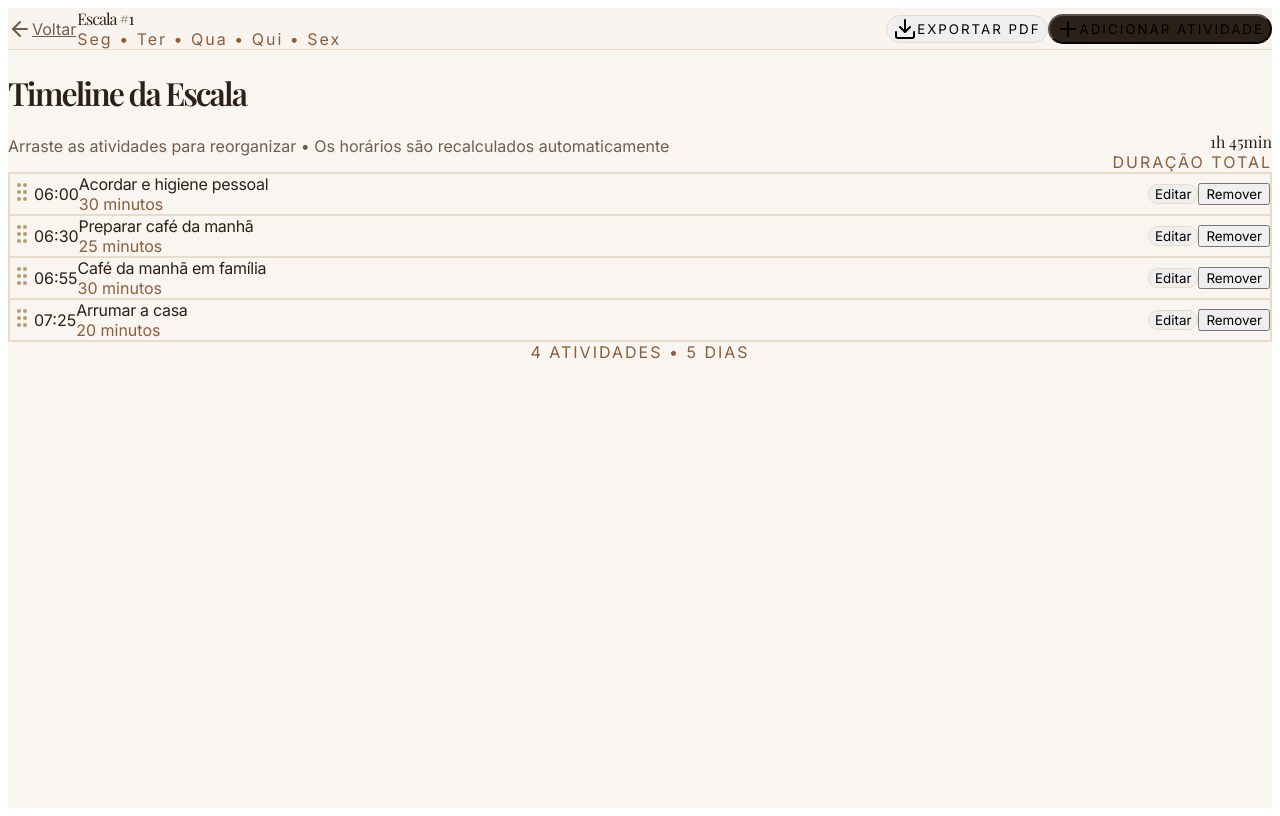
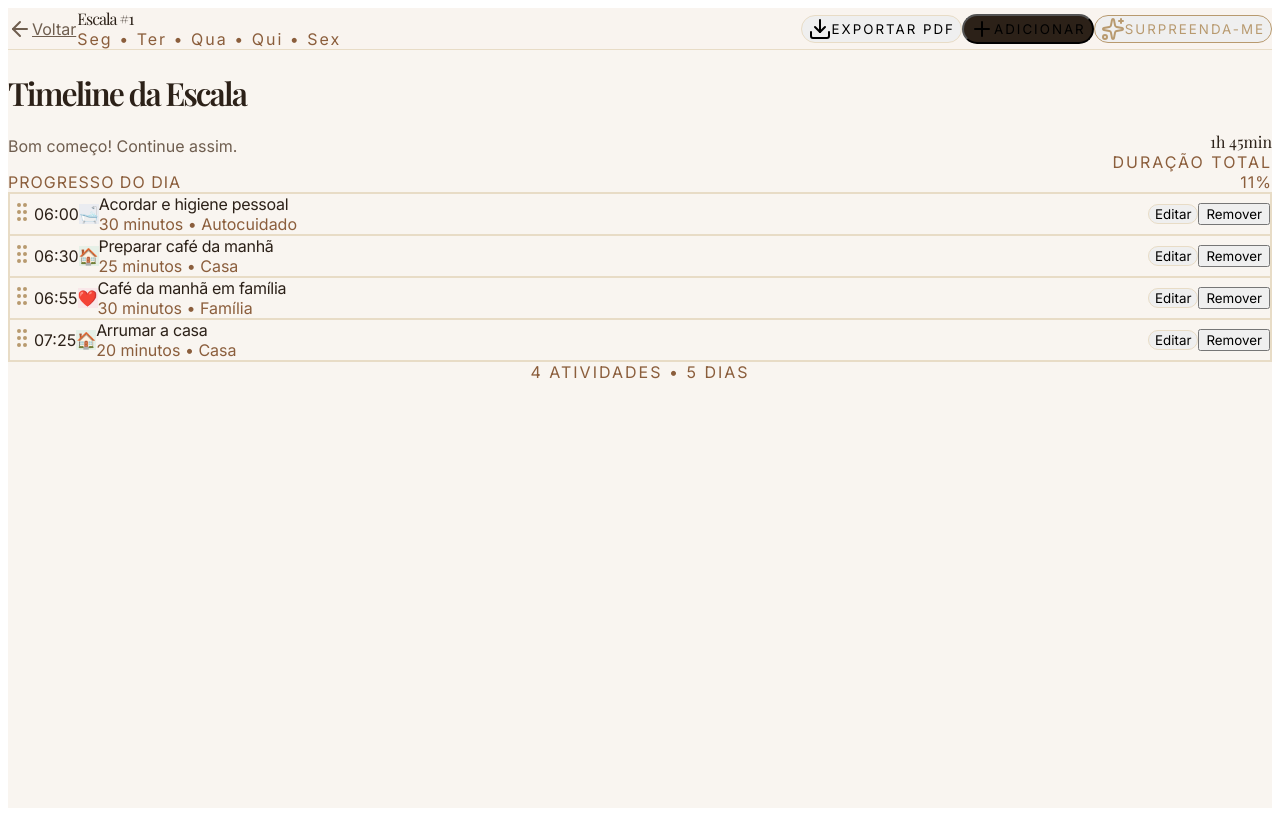
Before and after one commit to italo0machado/rotina-em-casa, a React (Vite) app in the folder frontend/: page /escala/1 in a window 1280 px wide. Built offline with nearby package versions, Linux system fonts and the light colour scheme.

Commit message:
feat(timeline): cores por tipo + Surpreenda-me + mensagem dinâmica + barra de progresso

```diff
--- a/frontend/src/pages/EscalaEditor.tsx
+++ b/frontend/src/pages/EscalaEditor.tsx
@@ -1,5 +1,5 @@
 import { useParams, Link, useLocation } from 'react-router-dom';
-import { ArrowLeft, Download, Plus, Clock, GripVertical } from 'lucide-react';
+import { ArrowLeft, Download, Plus, Clock, GripVertical, Sparkles } from 'lucide-react';
 import { useState } from 'react';
 import {
   DragDropContext,
@@ -13,6 +13,7 @@ interface Atividade {
   nome: string;
   duracao: number;
   horario?: string;
+  tipo?: 'autocuidado' | 'casa' | 'movimento' | 'estudo' | 'familia';
 }
 
 interface Escala {
@@ -20,6 +21,22 @@ interface Escala {
   nome: string;
   dias: string[];
 }
+
+const TIPO_CONFIG = {
+  autocuidado: { cor: '#3b82f6', label: 'Autocuidado', icone: '🛁' },
+  casa:        { cor: '#10b981', label: 'Casa',        icone: '🏠' },
+  movimento:   { cor: '#f59e0b', label: 'Movimento',   icone: '🏃' },
+  estudo:      { cor: '#8b5cf6', label: 'Estudo',      icone: '📚' },
+  familia:     { cor: '#ec4899', label: 'Família',     icone: '❤️' },
+};
+
+const MENSAGENS_MOTIVACIONAIS = [
+  "Bom começo! Continue assim.",
+  "Você está indo muito bem!",
+  "Ótimo ritmo! A casa agradece.",
+  "Quase lá! Está ficando lindo.",
+  "Dia organizado é dia feliz.",
+];
 
 function formatTime(minutes: number): string {
   const hours = Math.floor(minutes / 60);
@@ -29,13 +46,28 @@ function formatTime(minutes: number): string {
 
 function recalculateHorarios(atividades: Atividade[], startHour = 6): Atividade[] {
   let currentMinutes = startHour * 60;
-
   return atividades.map((atividade) => {
     const horario = formatTime(currentMinutes);
     currentMinutes += atividade.duracao;
     return { ...atividade, horario };
   });
 }
+
+function getMensagemMotivacional(progresso: number): string {
+  if (progresso < 20) return MENSAGENS_MOTIVACIONAIS[0];
+  if (progresso < 40) return MENSAGENS_MOTIVACIONAIS[1];
+  if (progresso < 70) return MENSAGENS_MOTIVACIONAIS[2];
+  if (progresso < 95) return MENSAGENS_MOTIVACIONAIS[3];
+  return MENSAGENS_MOTIVACIONAIS[4];
+}
+
+const ATIVIDADES_SUGERIDAS = [
+  { nome: "Alongamento matinal", duracao: 15, tipo: 'movimento' as const },
+  { nome: "Ler 20 páginas", duracao: 25, tipo: 'estudo' as const },
+  { nome: "Jogar com as crianças", duracao: 30, tipo: 'familia' as const },
+  { nome: "Organizar a geladeira", duracao: 20, tipo: 'casa' as const },
+  { nome: "Meditação de 10 minutos", duracao: 10, tipo: 'autocuidado' as const },
+];
 
 export default function EscalaEditor() {
   const { id } = useParams();
@@ -50,14 +82,22 @@ export default function EscalaEditor() {
   });
 
   const [atividades, setAtividades] = useState<Atividade[]>(() => {
-    const iniciais = [
-      { id: 1, nome: "Acordar e higiene pessoal", duracao: 30 },
-      { id: 2, nome: "Preparar café da manhã", duracao: 25 },
-      { id: 3, nome: "Café da manhã em família", duracao: 30 },
-      { id: 4, nome: "Arrumar a casa", duracao: 20 },
+    const iniciais: Atividade[] = [
+      { id: 1, nome: "Acordar e higiene pessoal", duracao: 30, tipo: 'autocuidado' },
+      { id: 2, nome: "Preparar café da manhã", duracao: 25, tipo: 'casa' },
+      { id: 3, nome: "Café da manhã em família", duracao: 30, tipo: 'familia' },
+      { id: 4, nome: "Arrumar a casa", duracao: 20, tipo: 'casa' },
     ];
     return recalculateHorarios(iniciais);
   });
+
+  const totalMinutos = atividades.reduce((sum, a) => sum + a.duracao, 0);
+  const totalHoras = Math.floor(totalMinutos / 60);
+  const minutosRestantes = totalMinutos % 60;
+
+  // Progresso do dia (considerando 16h = 960 minutos como dia útil)
+  const progresso = Math.min(Math.round((totalMinutos / 960) * 100), 100);
+  const mensagem = getMensagemMotivacional(progresso);
 
   const onDragEnd = (result: DropResult) => {
     if (!result.destination) return;
@@ -66,8 +106,7 @@ export default function EscalaEditor() {
     const [reorderedItem] = items.splice(result.source.index, 1);
     items.splice(result.destination.index, 0, reorderedItem);
 
-    const reorderedWithHorarios = recalculateHorarios(items);
-    setAtividades(reorderedWithHorarios);
+    setAtividades(recalculateHorarios(items));
   };
 
   const adicionarAtividade = () => {
@@ -75,9 +114,20 @@ export default function EscalaEditor() {
       id: Date.now(),
       nome: "Nova atividade",
       duracao: 20,
+      tipo: 'casa',
     };
-    const atualizadas = recalculateHorarios([...atividades, nova]);
-    setAtividades(atualizadas);
+    setAtividades(recalculateHorarios([...atividades, nova]));
+  };
+
+  const surpreendaMe = () => {
+    const sugerida = ATIVIDADES_SUGERIDAS[Math.floor(Math.random() * ATIVIDADES_SUGERIDAS.length)];
+    const nova: Atividade = {
+      id: Date.now(),
+      nome: sugerida.nome,
+      duracao: sugerida.duracao,
+      tipo: sugerida.tipo,
+    };
+    setAtividades(recalculateHorarios([...atividades, nova]));
   };
 
   const removerAtividade = (id: number) => {
@@ -104,10 +154,6 @@ export default function EscalaEditor() {
     setAtividades(recalculateHorarios(atualizadas));
   };
 
-  const totalMinutos = atividades.reduce((sum, a) => sum + a.duracao, 0);
-  const totalHoras = Math.floor(totalMinutos / 60);
-  const minutosRestantes = totalMinutos % 60;
-
   return (
     <div className="min-h-screen bg-[#f9f5f0] text-[#2c2118]">
       {/* Navbar */}
@@ -131,23 +177,46 @@ export default function EscalaEditor() {
               onClick={adicionarAtividade}
               className="flex items-center gap-2 px-6 py-2.5 bg-[#2c2118] text-white rounded-full text-sm tracking-[2px] hover:bg-[#3f2a1d] transition"
             >
-              <Plus className="w-4 h-4" /> ADICIONAR ATIVIDADE
+              <Plus className="w-4 h-4" /> ADICIONAR
+            </button>
+            <button
+              onClick={surpreendaMe}
+              className="flex items-center gap-2 px-6 py-2.5 border border-[#b89a6f] text-[#b89a6f] rounded-full text-sm tracking-[2px] hover:bg-[#b89a6f] hover:text-white transition"
+            >
+              <Sparkles className="w-4 h-4" /> SURPREENDA-ME
             </button>
           </div>
         </div>
       </nav>
 
       <div className="max-w-5xl mx-auto px-8 py-12">
-        <div className="mb-8 flex items-end justify-between">
+        {/* Cabeçalho com mensagem e progresso */}
+        <div className="mb-8">
+          <div className="flex items-end justify-between mb-4">
             <div>
               <h1 className="font-serif text-5xl tracking-[-2px]">Timeline da Escala</h1>
-            <p className="text-[#6f5e4f] mt-2">Arraste as atividades para reorganizar • Os horários são recalculados automaticamente</p>
+              <p className="text-[#6f5e4f] mt-2 text-lg">{mensagem}</p>
             </div>
             <div className="text-right">
               <div className="text-3xl font-serif tracking-tighter text-[#2c2118]">
                 {totalHoras}h{minutosRestantes > 0 ? ` ${minutosRestantes}min` : ''}
               </div>
               <div className="text-xs text-[#8b5e3c] tracking-[2px]">DURAÇÃO TOTAL</div>
+            </div>
+          </div>
+
+          {/* Barra de Progresso */}
+          <div className="mt-4">
+            <div className="flex justify-between text-xs text-[#8b5e3c] mb-1.5 tracking-[1px]">
+              <span>PROGRESSO DO DIA</span>
+              <span>{progresso}%</span>
+            </div>
+            <div className="h-2 bg-[#e8dcc6] rounded-full overflow-hidden">
+              <div
+                className="h-2 bg-[#b89a6f] transition-all duration-500"
+                style={{ width: `${progresso}%` }}
+              />
+            </div>
           </div>
         </div>
 
@@ -173,7 +242,9 @@ export default function EscalaEditor() {
                     ref={provided.innerRef}
                     className="space-y-3"
                   >
-                    {atividades.map((atividade, index) => (
+                    {atividades.map((atividade, index) => {
+                      const config = atividade.tipo ? TIPO_CONFIG[atividade.tipo] : TIPO_CONFIG.casa;
+                      return (
                         <Draggable key={atividade.id} draggableId={atividade.id.toString()} index={index}>
                           {(provided, snapshot) => (
                             <div
@@ -184,10 +255,7 @@ export default function EscalaEditor() {
                               }`}
                             >
                               {/* Drag Handle */}
-                            <div
-                              {...provided.dragHandleProps}
-                              className="text-[#b89a6f] cursor-grab active:cursor-grabbing"
-                            >
+                              <div {...provided.dragHandleProps} className="text-[#b89a6f] cursor-grab active:cursor-grabbing">
                                 <GripVertical className="w-5 h-5" />
                               </div>
 
@@ -198,11 +266,19 @@ export default function EscalaEditor() {
                                 </div>
                               </div>
 
-                            {/* Conteúdo */}
-                            <div className="flex-1">
+                              {/* Tipo + Nome */}
+                              <div className="flex-1 flex items-center gap-4">
+                                <div
+                                  className="w-9 h-9 rounded-2xl flex items-center justify-center text-xl flex-shrink-0"
+                                  style={{ backgroundColor: `${config.cor}15` }}
+                                >
+                                  {config.icone}
+                                </div>
+                                <div>
                                   <div className="font-medium text-lg tracking-[-0.3px]">{atividade.nome}</div>
                                   <div className="text-sm text-[#8b5e3c] mt-0.5">
-                                {atividade.duracao} minutos
+                                    {atividade.duracao} minutos • {config.label}
+                                  </div>
                                 </div>
                               </div>
 
@@ -224,7 +300,8 @@ export default function EscalaEditor() {
                             </div>
                           )}
                         </Draggable>
-                    ))}
+                      );
+                    })}
                     {provided.placeholder}
                   </div>
                 )}
```
Lines whose indentation alone changed are shown as unchanged.
